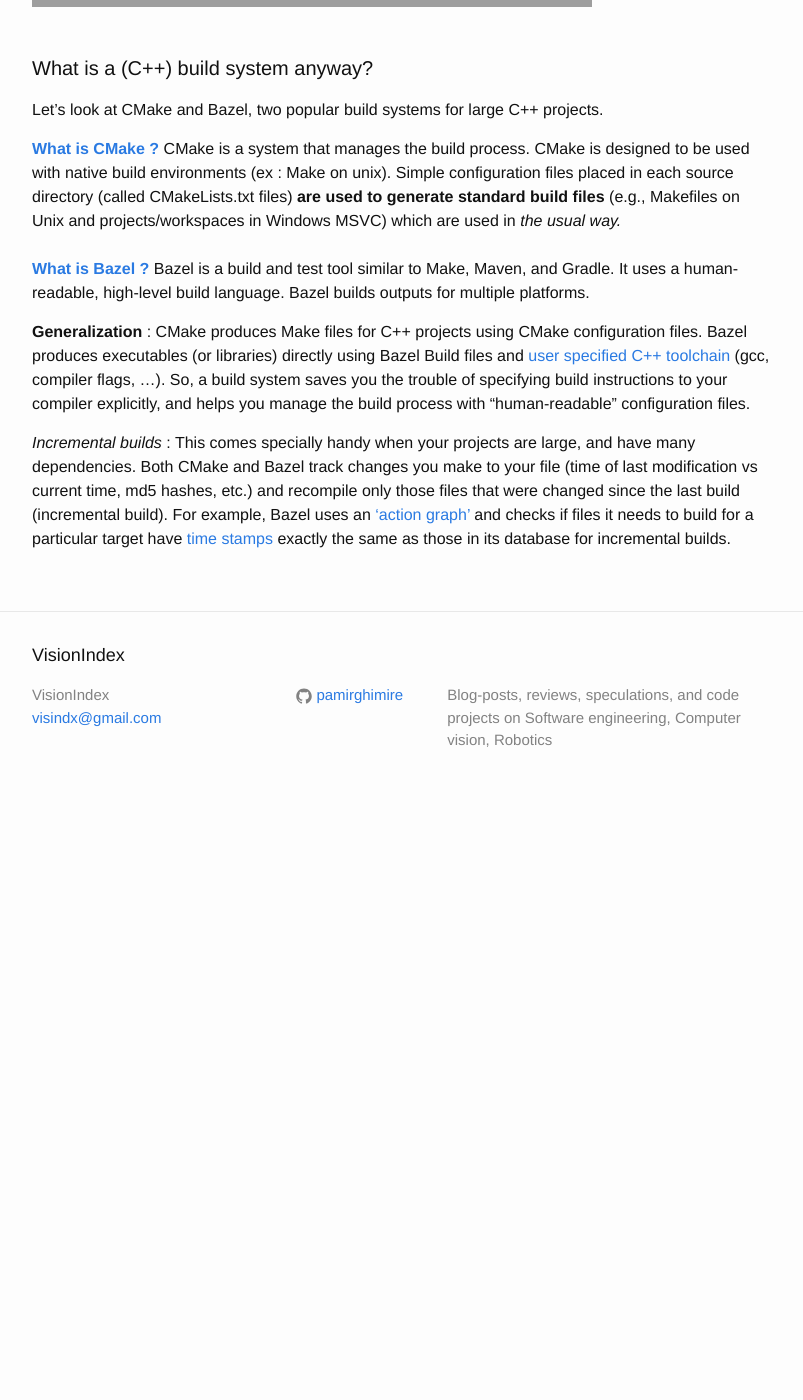
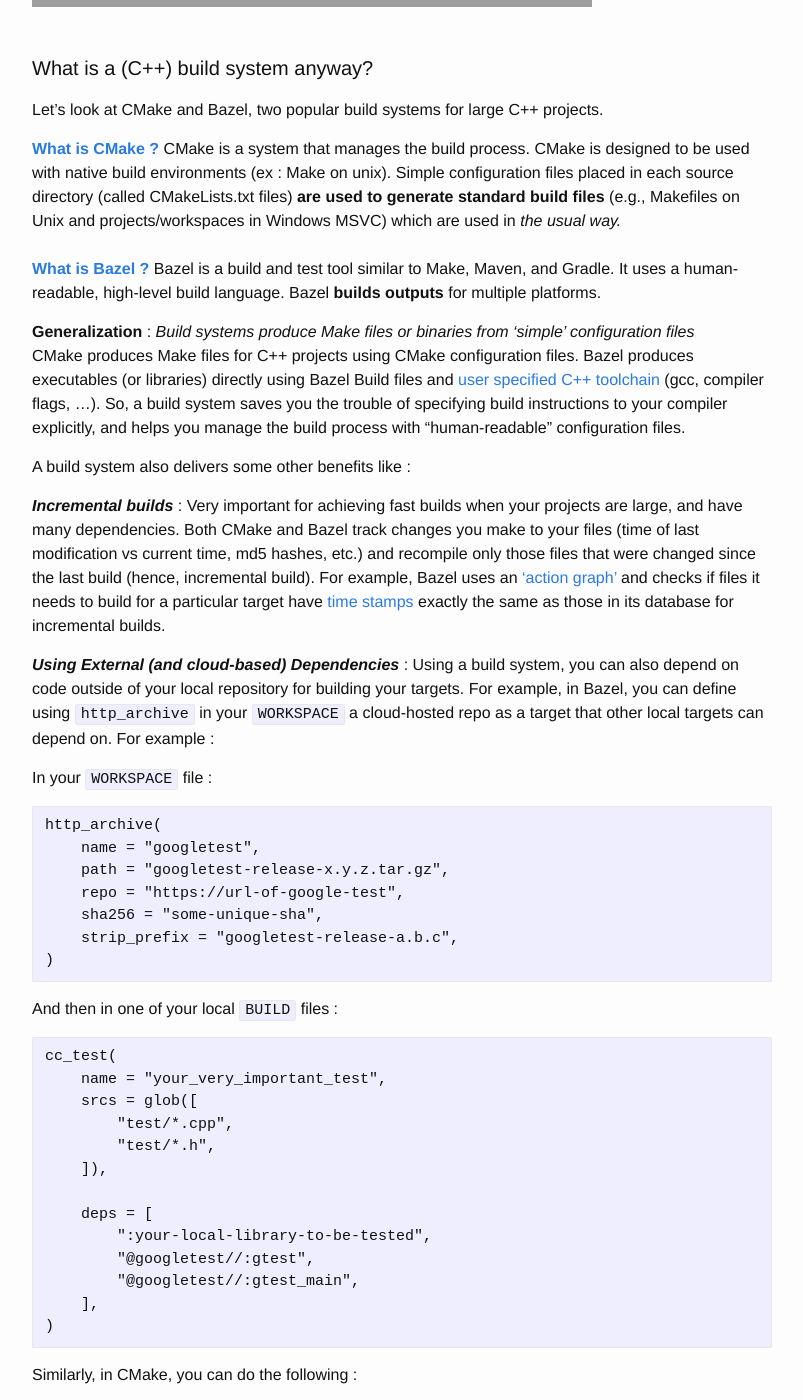
Before and after one commit to PamirGhimire/pamirghimire.github.io, a Jekyll site: the page built from _posts/cpp_build_systems/2019-10-22-cpp-build-systems.md, in a window 1280 px wide and 1400 px high, scrolled down 508 px. Shown: the whole window, without its empty margins (238-1041 px from the left). Built offline with Jekyll 4.4.1, drawn with Linux system fonts in a browser that asks for light colours; before the commit the page ends 1320 px from its top, so only the background shows below that; some of the changed text lies outside the part shown; grey boxes are pictures that could not be loaded.

Commit message:
First publishable for blog post 1

````diff
--- a/_posts/cpp_build_systems/2019-10-22-cpp-build-systems.md
+++ b/_posts/cpp_build_systems/2019-10-22-cpp-build-systems.md
@@ -17,18 +17,72 @@ Let's look at CMake and Bazel, two popular build systems for large C++ projects.
  CMake is a system that manages the build process. CMake is designed to be used with native build environments (ex : Make on unix). Simple configuration files placed in each source directory (called CMakeLists.txt files) <b> are used to generate standard build files </b> (e.g., Makefiles on Unix and projects/workspaces in Windows MSVC) which are used in <i>the usual way.</i>
  <br><br>
  [<b>What is Bazel ?</b>](https://docs.bazel.build/versions/1.1.0/bazel-overview.html)
- Bazel is a build and test tool similar to Make, Maven, and Gradle. It uses a human-readable, high-level build language. Bazel builds outputs for multiple platforms.
+ Bazel is a build and test tool similar to Make, Maven, and Gradle. It uses a human-readable, high-level build language. Bazel <b>builds outputs</b> for multiple platforms.
  <br>
 
-<b>Generalization</b> : CMake produces Make files for C++ projects using CMake configuration files.
+<b>Generalization</b> : <i> Build systems produce Make files or binaries from 'simple' configuration files </i>
+<br> CMake produces Make files for C++ projects using CMake configuration files.
 Bazel produces executables (or libraries) directly using Bazel Build files and [user specified C++ toolchain](https://docs.bazel.build/versions/master/tutorial/cc-toolchain-config.html) (gcc, compiler flags, ...). So, a build system saves you the trouble of specifying build instructions to your compiler explicitly, and helps you manage the build process with "human-readable" configuration files.
 
+A build system also delivers some other benefits like :
+
 <!-- both cmake and bazel rebuild the targets if the dependencies change -->
-<i>Incremental builds </i> : This comes specially handy when your projects are large, and have many dependencies.
-Both CMake and Bazel track changes you make to your file (time of last modification vs current time, md5 hashes, etc.) and recompile only those files that were changed since the last build (incremental build). For example,
-Bazel uses an ['action graph'](https://docs.bazel.build/versions/0.27.0/bazel-overview.html) and checks if files it needs to build for a particular target have
+<i><b>Incremental builds </b></i> : Very important for achieving fast builds when your projects are large, and have many dependencies.
+Both CMake and Bazel track changes you make to your files (time of last modification vs current time, md5 hashes, etc.) and recompile only those files that were changed since the last build (hence, incremental build).
+For example, Bazel uses an ['action graph'](https://docs.bazel.build/versions/0.27.0/bazel-overview.html) and checks if files it needs to build for a particular target have
 [time stamps](http://gensoft.pasteur.fr/docs/bazel/0.3.0/bazel-user-manual.html)
  exactly the same as those in its database for incremental builds.
 
 
-<!-- both cmake and bazel can be used to fetch remote artifacts -->
+
+<!-- build systems help you manage non out-of-source builds (using remote artifacts) -->
+<i><b>Using External (and cloud-based) Dependencies </b></i> : Using a build system, you can also depend on code outside of your local repository for building your targets. For example, in Bazel, you can define using `http_archive` in your `WORKSPACE` a cloud-hosted repo as a target that other local targets can depend on. For example :
+
+In your `WORKSPACE` file : <br>
+```
+http_archive(
+    name = "googletest",
+    path = "googletest-release-x.y.z.tar.gz",
+    repo = "https://url-of-google-test",
+    sha256 = "some-unique-sha",
+    strip_prefix = "googletest-release-a.b.c",
+)
+```
+
+And then in one of your local `BUILD` files : <br>
+```
+cc_test(
+    name = "your_very_important_test",
+    srcs = glob([
+        "test/*.cpp",
+        "test/*.h",
+    ]),
+
+    deps = [
+        ":your-local-library-to-be-tested",
+        "@googletest//:gtest",
+        "@googletest//:gtest_main",
+    ],
+)
+```
+
+Similarly, in CMake, you can do the following :
+```
+if(YOUR_PROJECT_NAME_BUILD_BOOST)
+    set(BOOST_TARGET boost)
+    ExternalProject_Add(${BOOST_TARGET}
+            URL https://url/to/boost/tar/boost_1_61_0.tar.gz
+            PREFIX ${BUILD_DIR}
+            BUILD_IN_SOURCE 0
+            BUILD_ALWAYS 0
+            SOURCE_DIR ${CMAKE_CURRENT_BINARY_DIR}/boost
+            BINARY_DIR ${BUILD_DIR}/boost_build
+            INSTALL_DIR ${CMAKE_INSTALL_PREFIX}
+            CONFIGURE_COMMAND cd <SOURCE_DIR> && ...
+            BUILD_COMMAND cd <SOURCE_DIR> && ...
+            INSTALL_COMMAND cd <SOURCE_DIR> && ...
+            DEPENDS ${SOME_OTHER_TARGET_LIKE_ZLIB}
+            )
+    set(BOOST_CMAKE_FLAGS -DBOOST_ROOT=${CMAKE_INSTALL_PREFIX})
+endif()
+```
````
